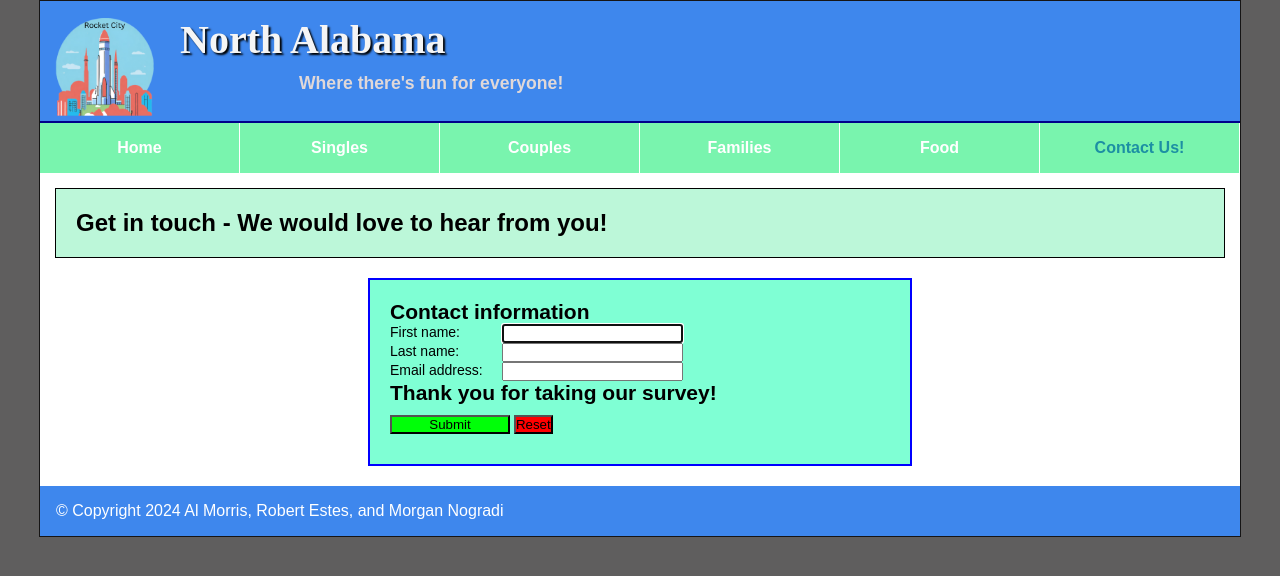
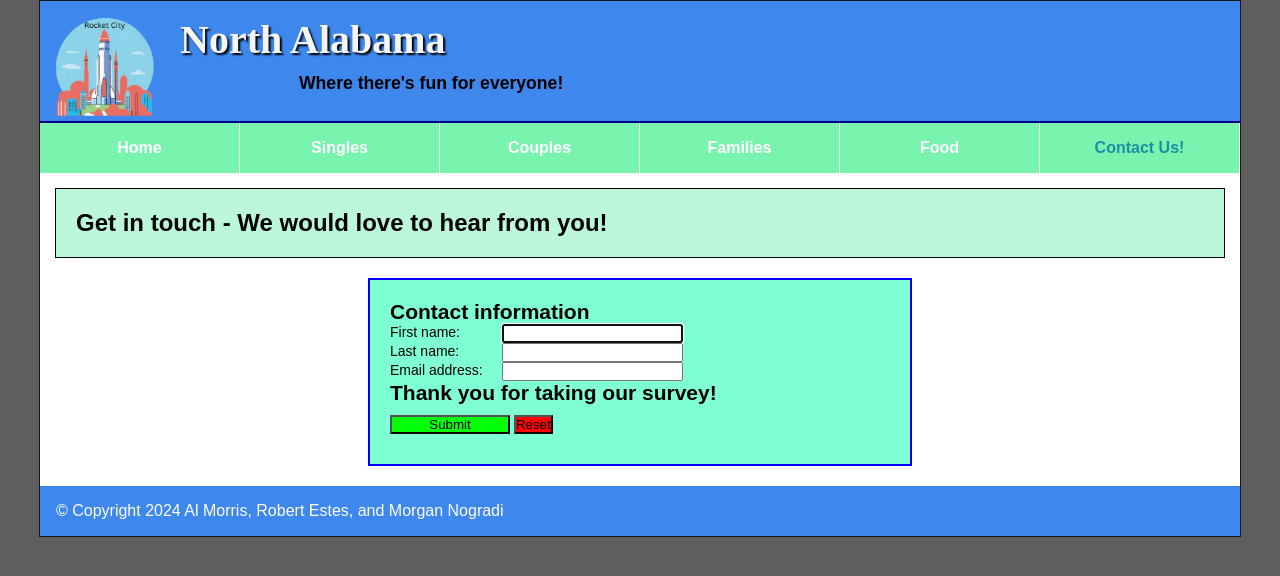
Before and after one commit to mnogradi/CIS207-FinalProject, a plain HTML site: page contact.html in a window 1280 px wide. Drawn offline with Linux system fonts and the light colour scheme; a web font is replaced by a local one.

Commit message:
Update contact.css

```diff
--- a/styles/contact.css
+++ b/styles/contact.css
@@ -33,7 +33,7 @@ header {
 #head-subtext {
     padding: 10px;
     font-size: 1.1em;
-    color:rgb(224, 216, 216);
+    color:black;
     margin-left: 20%
 }
 a {
```
